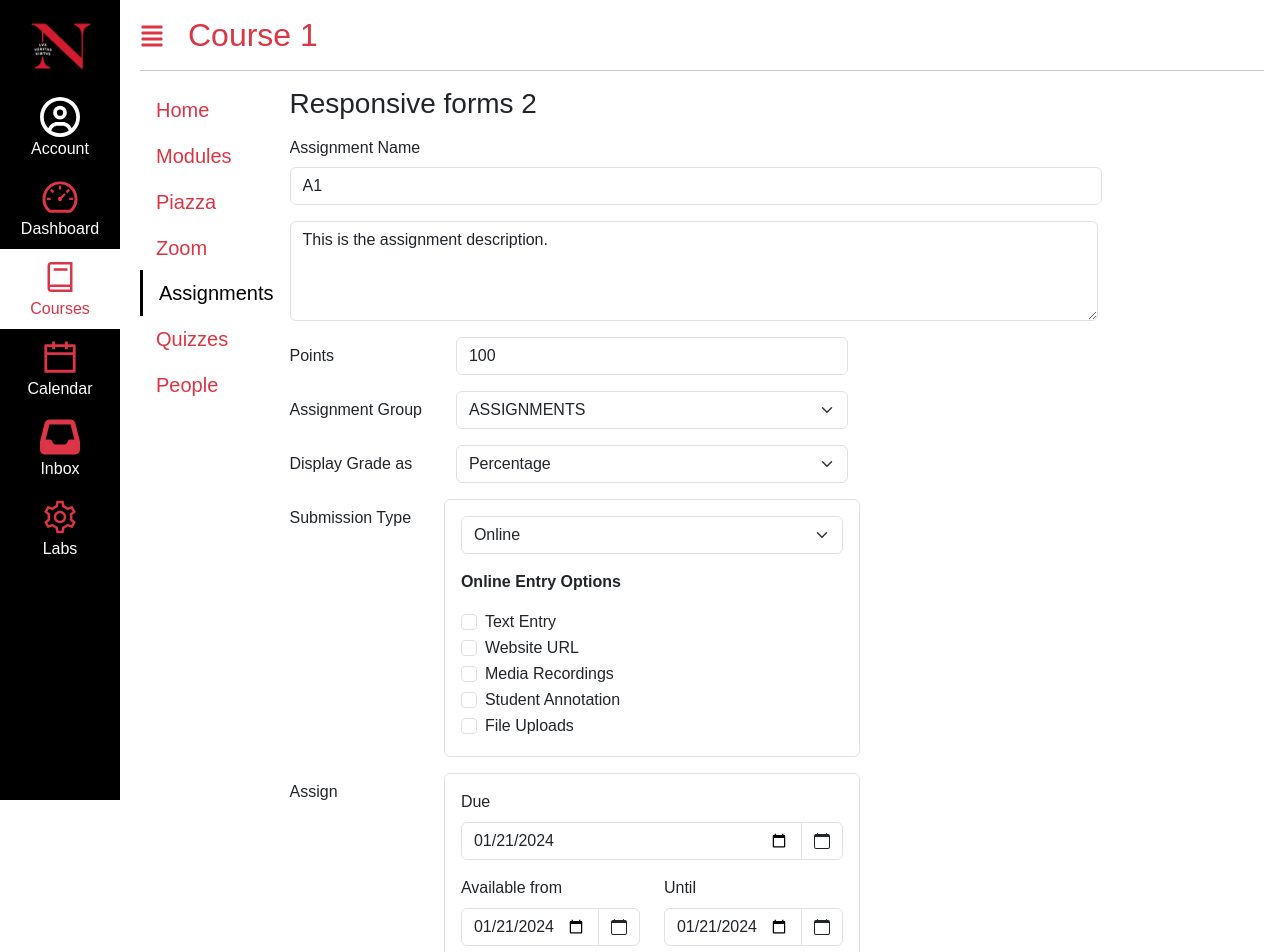
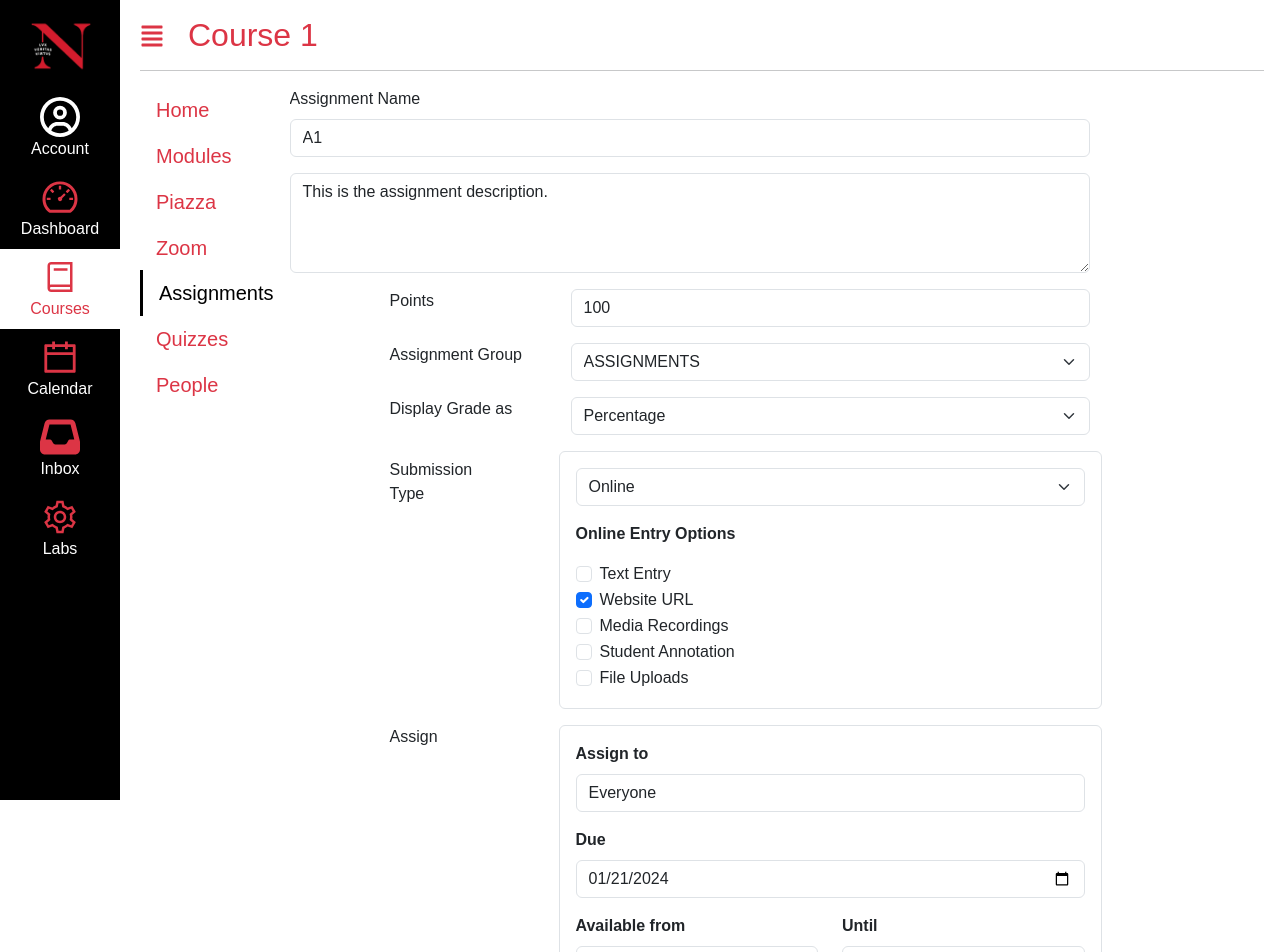
Before and after one commit to francespeters/kambaz-next-js, a Next.js app: page /courses/1/assignments/1 in a window 1280 px wide. Shown: the top 952 px of the page. Built offline with nearby package versions, Linux system fonts and the light colour scheme.

Commit message:
Fixed edit assignment page

```diff
--- a/app/(kambaz)/courses/[cid]/assignments/[aid]/page.tsx
+++ b/app/(kambaz)/courses/[cid]/assignments/[aid]/page.tsx
@@ -1,43 +1,46 @@
-import { Button, Col, FormSelect, InputGroup } from "react-bootstrap";
+import { Button, Col, FormSelect } from "react-bootstrap";
 import Form from "react-bootstrap/esm/Form";
 import FormCheck from "react-bootstrap/esm/FormCheck";
-import InputGroupText from "react-bootstrap/esm/InputGroupText";
 
 import FormControl from "react-bootstrap/esm/FormControl";
 import FormLabel from "react-bootstrap/esm/FormLabel";
 import Row from "react-bootstrap/esm/Row";
-import { BsCalendar, BsSearch } from "react-icons/bs";
 
 export default function AssignmentEditor() {
   return (
     <div id="wd-assignments-editor">
-        <div id="wd-css-responsive-forms-2">
-                <h3>Responsive forms 2</h3>
                 <Form>
                     <Row className="mb-3" >
                         <Col>
-                            <FormLabel column sm={2}> Assignment Name </FormLabel>
-                            <Col sm={10}> <FormControl type="text" defaultValue="A1" /> </Col>
+
+                            <FormLabel> Assignment Name </FormLabel>
+                            <FormControl type="text" defaultValue="A1" placeholder="Assignment name"/>
 
                         </Col>
 
                     </Row>
 
                     <Row className="mb-3" >
-                            <Col sm={10}>
-                                <FormControl as="textarea" style={{ height: "100px" }} defaultValue="This is the assignment description." />
+                        <Col>
+                        <FormControl as="textarea" style={{ height: "100px" }} placeholder="Assignment description" defaultValue="This is the assignment description." />
                             </Col>
                     </Row>
 
-                    <Col>
-
+                    <div id ="wd-assignment-offset-section">
                         <Row className="mb-3">
-                            <FormLabel column sm={2}> Points </FormLabel>
-                            <Col sm={5}> <FormControl type="number" defaultValue="100" /> </Col>
+                            <Col sm={3}>
+                                <FormLabel> Points </FormLabel>
+                            </Col>
+                            <Col sm={9}>
+                                <FormControl type="number" defaultValue="100" />
+                            </Col>
                         </Row>
                         <Row className="mb-3">
-                            <FormLabel column sm={2}> Assignment Group </FormLabel>
-                            <Col sm={5}>
+                            <Col sm={3}>
+                                <FormLabel> Assignment Group </FormLabel>
+                            </Col>
+
+                            <Col sm={9}>
                                 <FormSelect>
                                     <option value="1" defaultChecked>ASSIGNMENTS</option>
                                     <option value="2">QUIZZES</option>
@@ -47,8 +50,10 @@ export default function AssignmentEditor() {
                         </Row>
 
                         <Row className="mb-3">
-                            <FormLabel column sm={2}> Display Grade as</FormLabel>
-                            <Col sm={5}>
+                            <Col sm={3}>
+                                <FormLabel> Display Grade as</FormLabel>
+                            </Col>
+                            <Col>
                                 <FormSelect>
                                 <option value="1" defaultChecked> Percentage</option>
                                 <option value="2">Letter Grade</option>
@@ -58,15 +63,17 @@ export default function AssignmentEditor() {
                         </Row>
 
                         <Row className="mb-3">
+                            <Col sm={3}>
                                 <FormLabel column sm={2} > Submission Type </FormLabel>
-                            <Col sm={5} className="border border-1 rounded p-3">
+                            </Col>
+                            <Col sm={9} className="border border-1 rounded p-3">
                                 <FormSelect>
                                 <option value="1" defaultChecked>Online</option>
                                 <option value="2">In-person</option>
                                 </FormSelect>
                                 <p className="mt-3"> <strong>Online Entry Options</strong></p>
                                 <FormCheck type="checkbox" label="Text Entry" name="online-entry-options" id="wd-chkbox-text-entry"/>
-                                <FormCheck type="checkbox" label="Website URL" name="online-entry-options" id="wd-chkbox-web"/>
+                                <FormCheck type="checkbox" label="Website URL" name="online-entry-options" id="wd-chkbox-web" defaultChecked/>
                                 <FormCheck type="checkbox" label="Media Recordings" name="online-entry-options" id="wd-chkbox-rec"/>
                                 <FormCheck type="checkbox" label="Student Annotation" name="online-entry-options" id="wd-chkbox-anno"/>
                                 <FormCheck type="checkbox" label="File Uploads" name="online-entry-options" id="wd-chkbox-file"/>
@@ -74,64 +81,42 @@ export default function AssignmentEditor() {
                         </Row>
 
                         <Row className="mb-3">
-                            <FormLabel column sm={2} > Assign </FormLabel>
-                            <Col sm={5} className="border border-1 rounded p-3">
-                                <Col>
-                                    {/* <FormLabel>Assign to</FormLabel>
-                                    <Select isMulti options={[
-                                        { value: "everyone", label: "Everyone" },
-                                        { value: "john-jacob", label: "John Jacob" },
-                                        { value: "section-1", label: "Students in Section 1" }
-                                    ]} defaultValue={[{ value: "everyone", label: "Everyone" }]} /> */}
+                            <Col sm={3}>
+                                <FormLabel > Assign </FormLabel>
                             </Col>
 
-                                <Col>
-                                    <FormLabel>Due</FormLabel>
-
-                                    <InputGroup className="mb-3">
-                                        <FormControl type="date" defaultValue="2024-01-21" />
-                                        <InputGroupText className="bg-white">
-                                            <BsCalendar />
-                                        </InputGroupText>
-                                    </InputGroup>
-
-                                </Col>
-
+                            <Col className="border border-1 rounded p-3" sm={9}>
                                 <Row>
                                    <Col>
-                                    <FormLabel>Available from</FormLabel>
-
-                                    <InputGroup className="mb-3">
-                                        <FormControl type="date" defaultValue="2024-01-21" />
-                                        <InputGroupText className="bg-white">
-                                            <BsCalendar />
-                                        </InputGroupText>
-                                    </InputGroup>
-
+                                    <FormLabel className="fw-bold">Assign to</FormLabel>
+                                    <FormControl type="text" defaultValue="Everyone" />
                                     </Col>
-
-                                <Col>
-                                    <FormLabel>Until</FormLabel>
-
-                                    <InputGroup className="mb-3">
-                                        <FormControl type="date" defaultValue="2024-01-21" />
-                                        <InputGroupText className="bg-white">
-                                            <BsCalendar />
-                                        </InputGroupText>
-                                    </InputGroup>
-
-                                </Col>
-
-
                                 </Row>
 
 
+                                <Row className="mt-3">
+                                    <Col >
+                                        <FormLabel className="fw-bold">Due</FormLabel>
+                                        <FormControl type="date" defaultValue="2024-01-21" />
+                                    </Col>
+                                </Row>
 
+                                <Row className="mt-3">
+                                    <Col sm={6}>
+                                        <FormLabel className="fw-bold">Available from</FormLabel>
+                                        <FormControl type="date" defaultValue="2024-01-21" />
+                                    </Col>
+
+                                    <Col sm={6}>
+                                        <FormLabel className="fw-bold">Until</FormLabel>
+                                        <FormControl type="date" defaultValue="2024-01-21" />
                                     </Col>
                                 </Row>
                             </Col>
+                        </Row>
+
+                    </div>
                 </Form>
-
                 <hr/>
                 <div className="d-flex gap-2 float-end">
                     <Button variant="secondary" size="lg" className="me-1 float-end" id="wd-view-progress-btn">
@@ -140,8 +125,6 @@ export default function AssignmentEditor() {
                         <Button variant="secondary" size="lg" className="border-0 bg-danger me-1 float-end text-white" id="wd-collapse-all-btn">
                              Save </Button>
 
-
-                </div>
                 </div>
 
     </div>
--- a/app/(kambaz)/styles.css
+++ b/app/(kambaz)/styles.css
@@ -36,3 +36,18 @@ body * {
 .wd-lesson {
   border-left: 3px solid green !important;
 }
+
+
+#wd-assignments-editor{
+
+   max-width: 800px;
+
+
+
+}
+
+#wd-assignment-offset-section{
+  margin-left: auto;
+
+  width: 700px;
+}
--- a/app/labs/page.tsx
+++ b/app/labs/page.tsx
@@ -20,6 +20,6 @@ export default function labs() {
        <Link href="/" id="wd-kambaz-link">
          Kambaz </Link> </li>
      </ul>
-     <p> Frances Peters</p>
+     <p> Frances Peters (Section 02)</p>
    </div>
 );}
```
Lines whose indentation alone changed are shown as unchanged.
